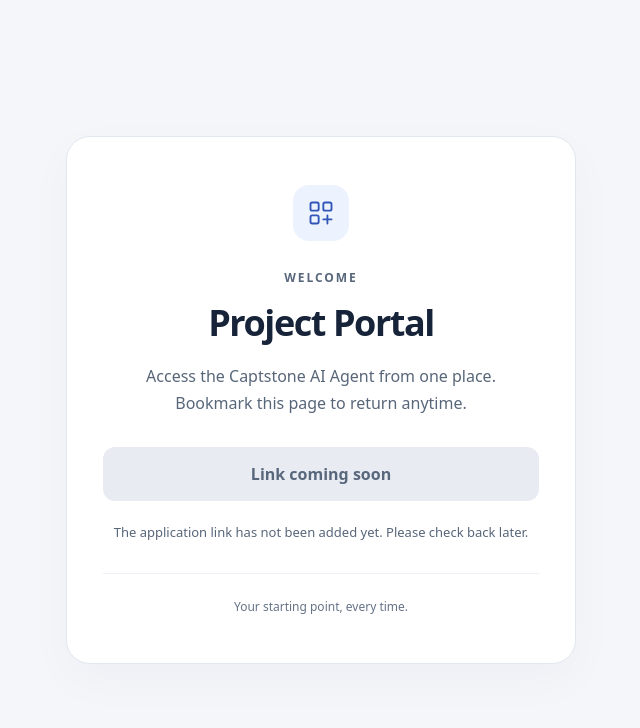
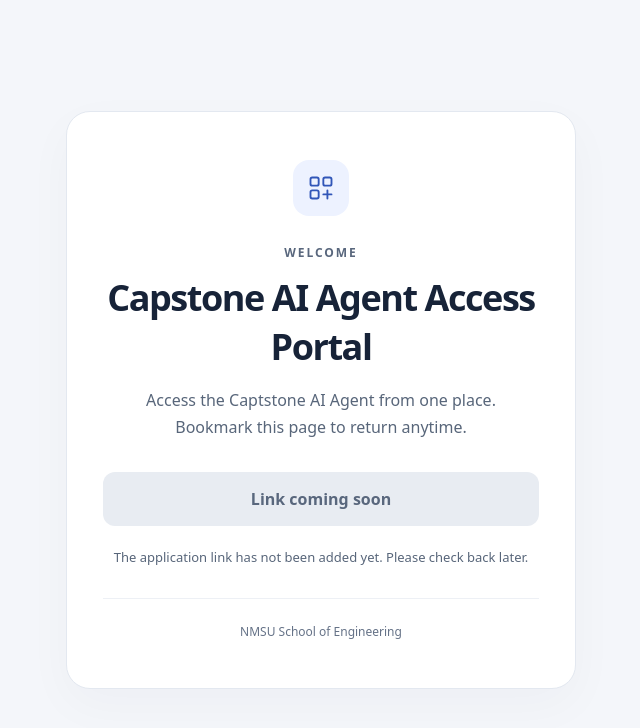
Before and after one commit to asimup/capstone_agent_portal, a plain HTML site: page index.html in a window 1280 px wide. Shown: the whole page, without its empty margins (319-959 px from the left). Drawn offline with Linux system fonts and the light colour scheme.

Commit message:
Update title and footer in index.html

```diff
--- a/index.html
+++ b/index.html
@@ -50,13 +50,13 @@
       </svg>
     </div>
     <div class="eyebrow">Welcome</div>
-    <h1>Project Portal</h1>
+    <h1>Capstone AI Agent Access Portal</h1>
     <p>Access the Captstone AI Agent from one place.<br>Bookmark this page to return anytime.</p>
     <a id="launch" class="launch" hidden>Open Application <span aria-hidden="true">&rarr;</span></a>
     <button id="unavailable" class="launch" disabled>Link coming soon</button>
     <p id="note" class="note">The application link has not been added yet. Please check back later.</p>
     <noscript><p class="note">Enable JavaScript to access the application link.</p></noscript>
-    <footer>Your starting point, every time.</footer>
+    <footer>NMSU School of Engineering</footer>
   </main>
   <script>
     // WEEKLY UPDATE: Paste the full HTTPS application link between the quotes.
```
